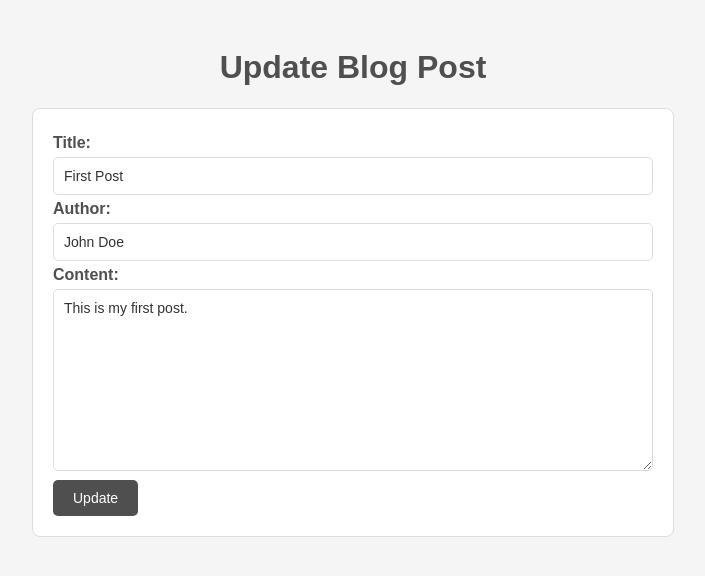
After one commit to heidebring/Masterblog, a Flask app: page /update/1 in a window 1280 px wide. The commit adds this page. Shown: the top 576 px of the page, without its empty margins (287-992 px from the left). Run offline with Flask 3, Linux system fonts and the light colour scheme.

Commit message:
Adds the updatin a blog post

```diff
--- a/app.py
+++ b/app.py
@@ -1,5 +1,11 @@
 from flask import Flask, redirect, render_template, request, url_for
-from helper import add_new_post, delete_blog_post, load_json
+from helper import (
+    add_new_post,
+    delete_blog_post,
+    get_post_by_id,
+    load_json,
+    update_blog_post,
+)
 
 app = Flask(__name__)
 
@@ -9,6 +15,8 @@ FILE_PATH = "blog_posts.json"
 
 @app.route("/")
 def index():
+    """Route for root page with all blog posts"""
+
     try:
         blog_posts = load_json(FILE_PATH)
     except Exception as error:
@@ -20,6 +28,8 @@ def index():
 
 @app.route("/add", methods=["GET", "POST"])
 def add():
+    """Route for adding a new blog post"""
+
     if request.method == "POST":
         title = request.form.get("title")
         author = request.form.get("author")
@@ -35,6 +45,8 @@ def add():
 
 @app.route("/delete/<int:post_id>")
 def delete(post_id):
+    """Route for deleting a post by id"""
+
     try:
         delete_blog_post(post_id, FILE_PATH)
         return redirect("/")
@@ -43,5 +55,27 @@ def delete(post_id):
         return ("Internal Server Error", 500)
 
 
+@app.route("/update/<int:post_id>", methods=["GET", "POST"])
+def update(post_id):
+    """Route for updating a post by id"""
+
+    try:
+        post = get_post_by_id(post_id, FILE_PATH)
+        if post is None:
+            return "Post not found", 404
+
+        if request.method == "POST":
+            title = request.form.get("title")
+            author = request.form.get("author")
+            content = request.form.get("content")
+            update_blog_post(post_id, title, author, content, FILE_PATH)
+            return redirect("/")
+    except Exception as error:
+        app.logger.exception(f"Error occured: {error}")
+        return ("Internal Server Error", 500)
+
+    return render_template("update.html", post=post)
+
+
 if __name__ == "__main__":
     app.run(host="0.0.0.0", port=5000, debug=True)
--- a/helper.py
+++ b/helper.py
@@ -27,3 +27,17 @@ def delete_blog_post(id, file_path):
     posts = load_json(file_path)
     new_posts = [post for post in posts if post["id"] != id]
     save_json(file_path, new_posts)
+
+
+def get_post_by_id(id, file_path):
+    posts = load_json(file_path)
+    post = [post for post in posts if post["id"] == id]
+    if len(post) > 0:
+        return post[0]
+
+
+def update_blog_post(id, title, author, content, file_path):
+    posts = load_json(file_path)
+    new_posts = [post for post in posts if post["id"] != id]
+    new_posts.append({"id": id, "author": author, "title": title, "content": content})
+    save_json(file_path, new_posts)
--- a/static/style.css
+++ b/static/style.css
@@ -68,6 +68,11 @@ form textarea:focus {
     border-color: #888;
 }
 
+div.button_div {
+    display: flex;
+    justify-content:space-between
+}
+
 button {
     background-color: #4F4F4F;
     color: #FFF;
--- a/templates/add.html
+++ b/templates/add.html
@@ -8,7 +8,7 @@
 </head>
 <body>
     <h1>Create a new blog post</h1>
-    <form action="/add" method="POST">
+    <form action="{{url_for('add')}}" method="POST">
         <label for="title">Title:</label>
         <input type="text" id="title" name="title" required>
 
--- /dev/null
+++ b/templates/update.html
@@ -0,0 +1,25 @@
+<!DOCTYPE html>
+<html lang="en">
+<head>
+    <meta charset="UTF-8">
+    <meta name="viewport" content="width=device-width, initial-scale=1.0">
+    <link rel="stylesheet" href="{{ url_for('static', filename='style.css') }}">
+    <title>Update Blog Post</title>
+</head>
+<body>
+    <h1>Update Blog Post</h1>
+
+    <form action="{{ url_for('update', post_id=post['id']) }}" method="POST">
+        <label for="title">Title:</label>
+        <input type="text" id="title" name="title" value="{{ post['title'] }}" required>
+
+        <label for="author">Author:</label>
+        <input type="text" id="author" name="author" value="{{ post['author'] }}" required>
+
+        <label for="content">Content:</label>
+        <textarea id="content" name="content" rows="10" required>{{ post['content'] }}</textarea>
+
+        <button type="submit">Update</button>
+    </form>
+</body>
+</html>
```
Also changed, not shown: templates/index.html (+9 -6 lines).
